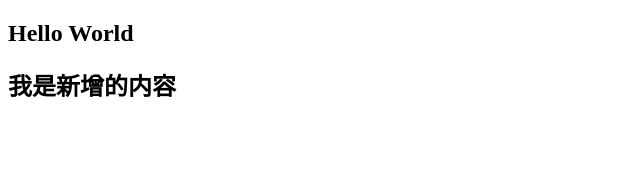
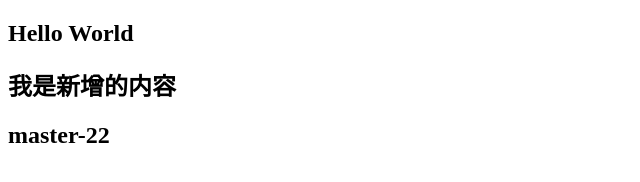
Before and after one commit to akaillion/github-demo, a plain HTML site: page index.html in a window 1280 px wide. Shown: the whole page, without its empty margins (0-640 px from the left). Drawn offline with Linux system fonts and the light colour scheme.

Commit message:
修改index

```diff
--- a/index.html
+++ b/index.html
@@ -9,5 +9,6 @@
 <body>
   <h2>Hello World</h2>
   <h2>我是新增的内容</h2>
+  <h2>master-22</h2>
 </body>
 </html>
```
